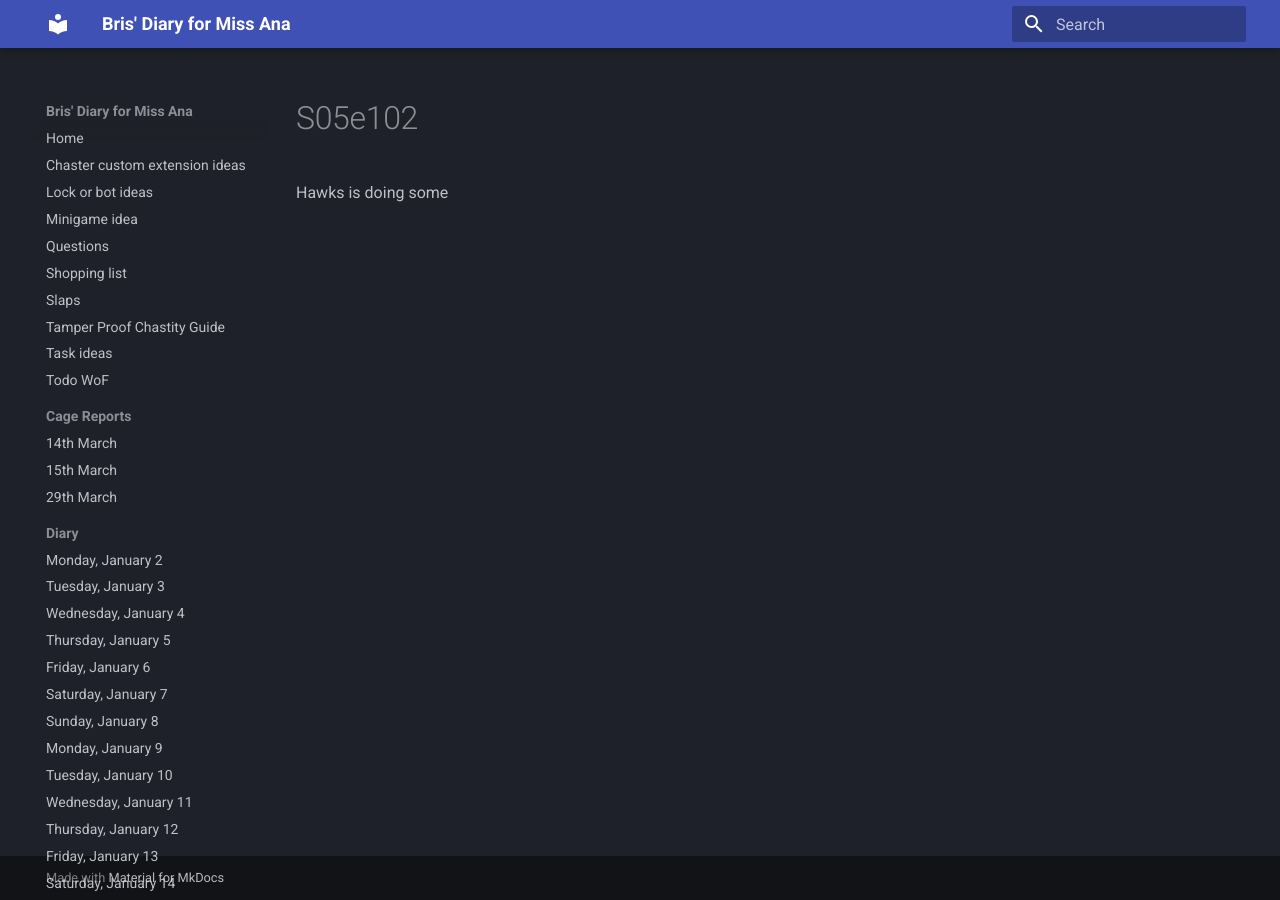
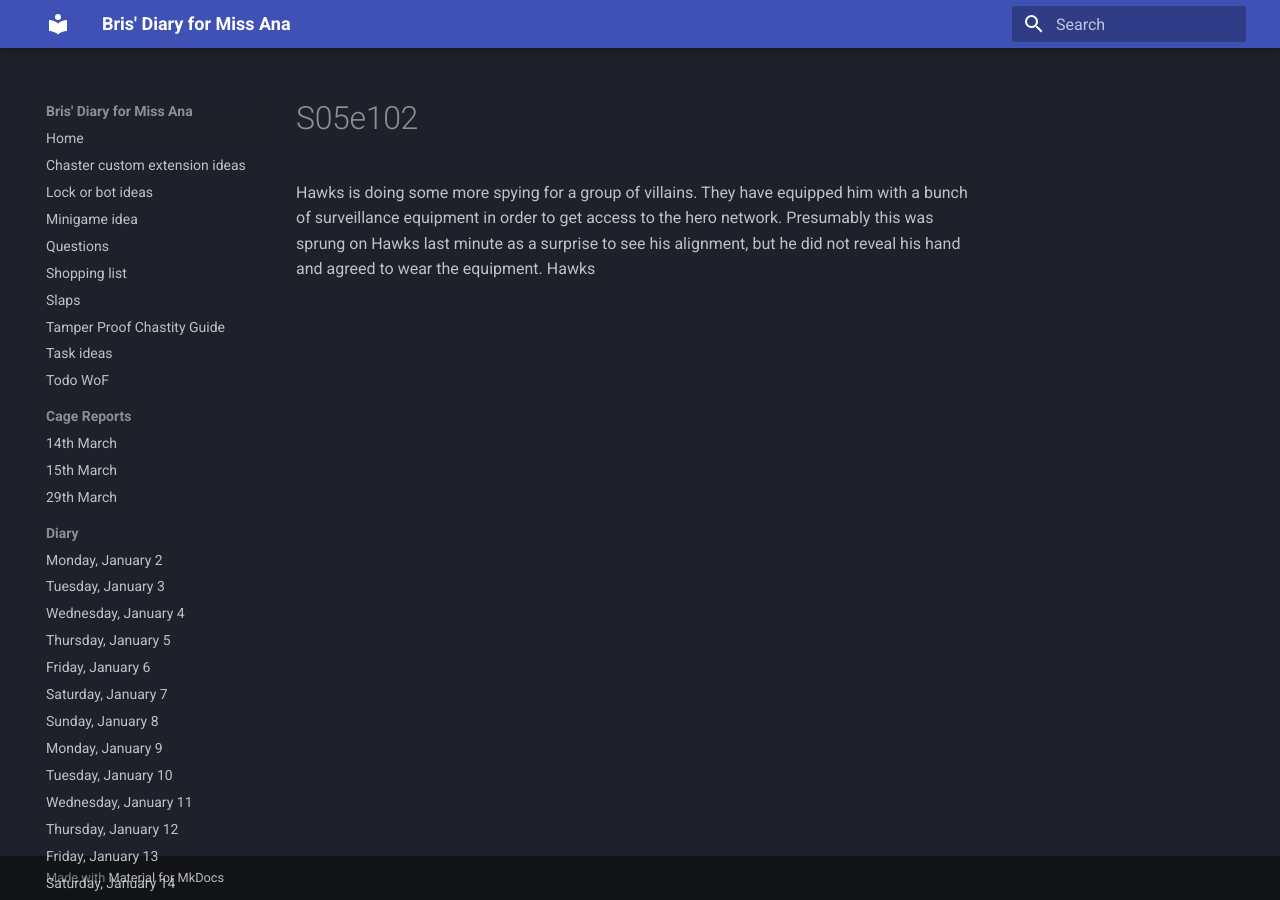
Before and after one commit to bris00/DFMA, an MkDocs documentation site: the page built from diary/Series/My Hero Academia/s05e102.md, in a window 1280 px wide. Built offline with MkDocs 1.6.1 and Material for MkDocs 9.7.7, drawn with Linux system fonts in a browser that asks for light colours.

Commit message:
vault backup: 2023-04-30 01:09:15
Affected files:
diary/Series/My Hero Academia/s05e102.md

```diff
--- a/diary/Series/My Hero Academia/s05e102.md
+++ b/diary/Series/My Hero Academia/s05e102.md
@@ -1 +1 @@
-Hawks is doing some
+Hawks is doing some more spying for a group of villains. They have equipped him with a bunch of surveillance equipment in order to get access to the hero network. Presumably this was sprung on Hawks last minute as a surprise to see his alignment, but he did not reveal his hand and agreed to wear the equipment. Hawks
```
